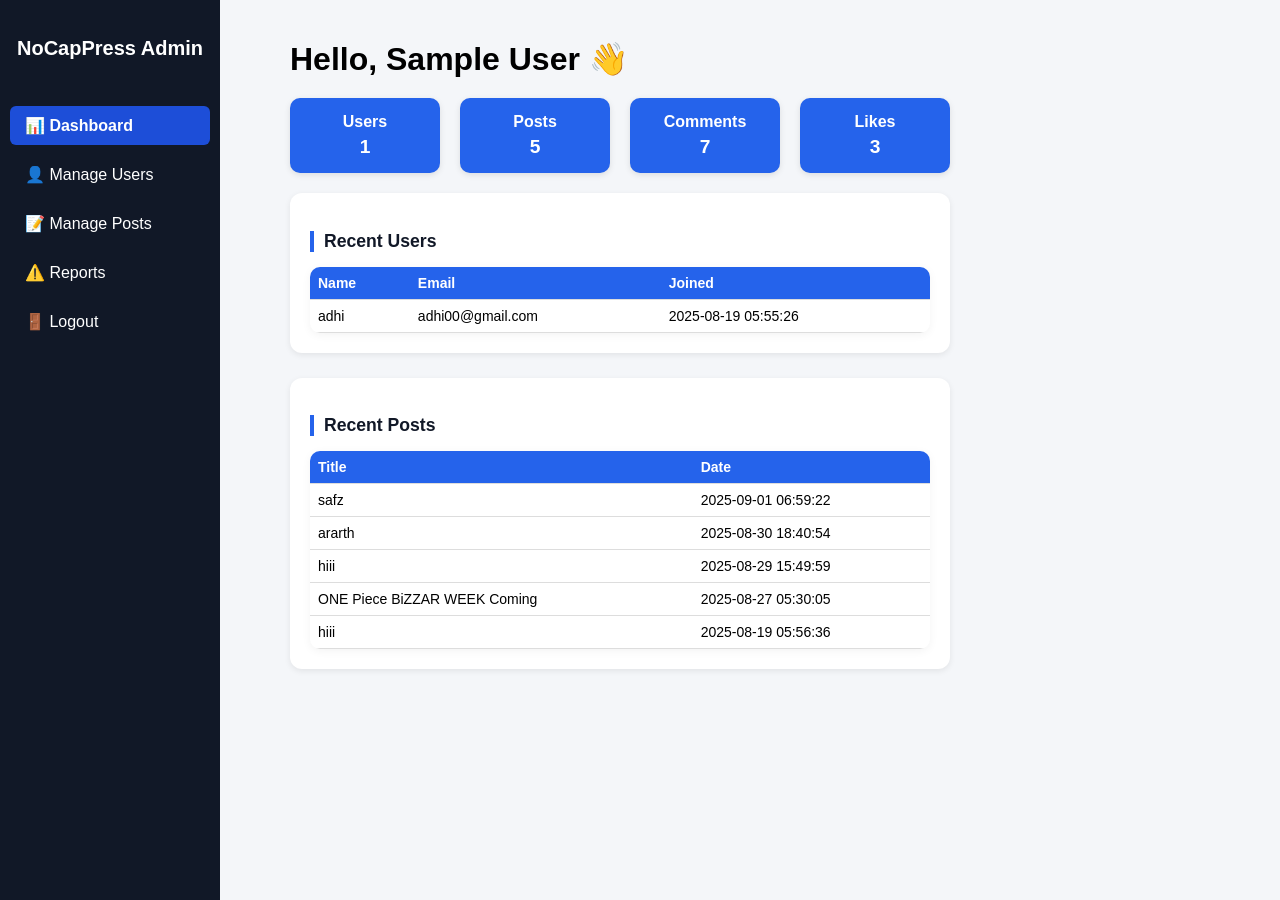
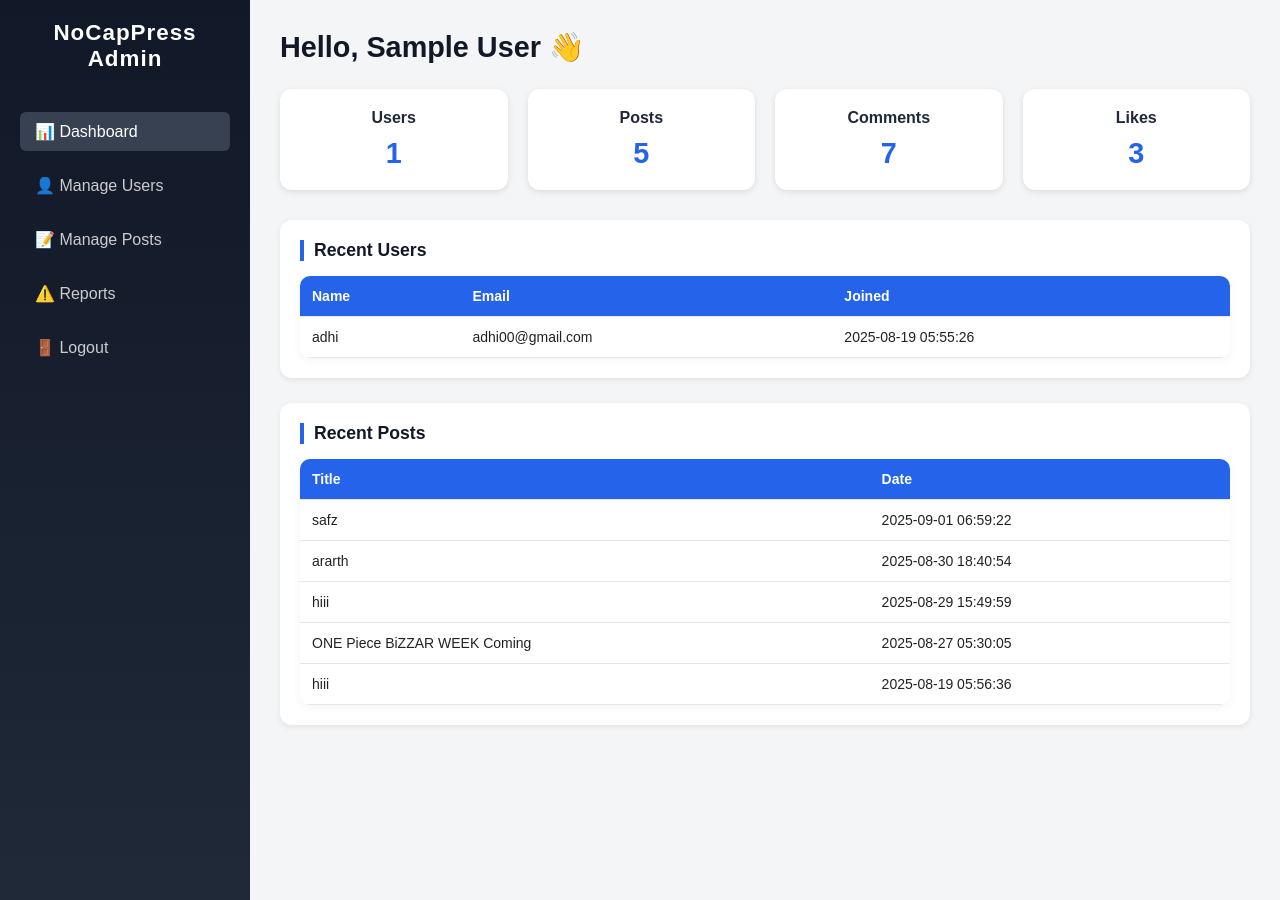
Before and after one commit to adithyantt/BLOG, a PHP site: page /admin/admin_dashboard.php in a window 1280 px wide. Run offline with PHP 8.4, Linux system fonts and the light colour scheme; the visitor is signed in with stand-in values (Sample User, id 1); data comes from the database, SQL or seed files in the repository.

Commit message:
Update admin_style.css

```diff
--- a/admin/admin_style.css
+++ b/admin/admin_style.css
@@ -1,118 +1,194 @@
-body {
+/* General Reset */
+* {
   margin: 0;
-  font-family: Arial, sans-serif;
+  padding: 0;
+  box-sizing: border-box;
+  font-family: "Poppins", sans-serif;
+}
+
+/* Layout Wrapper */
+.admin-container {
   display: flex;
-  background: #f4f6f9;
+  min-height: 100vh;
+  background-color: #f4f5f7;
+  color: #222;
 }
 
 /* Sidebar */
 .sidebar {
-  width: 220px;
-  background: #111827;
+  width: 250px;
+  background: linear-gradient(180deg, #111827, #1f2937);
   color: #fff;
-  height: 100vh;
-  padding: 20px 0; /* reduced padding top */
-  position: fixed;
   display: flex;
   flex-direction: column;
-  align-items: center;
+  padding: 20px;
+  position: fixed;
+  top: 0;
+  bottom: 0;
+  left: 0;
 }
 
 .sidebar h2 {
-  margin-bottom: 20px;
-  font-size: 20px;
   text-align: center;
+  margin-bottom: 25px;
+  font-size: 1.4rem;
+  color: #fff;
+  letter-spacing: 1px;
 }
 
 .sidebar ul {
   list-style: none;
-  padding: 0;
-  width: 100%;
 }
 
 .sidebar ul li {
-  margin: 10px 0;
+  margin: 15px 0;
 }
 
 .sidebar ul li a {
-  color: #fff;
   text-decoration: none;
+  color: #ccc;
+  font-size: 1rem;
   display: block;
   padding: 10px 15px;
   border-radius: 6px;
-  margin: 0 10px;
-  transition: background 0.2s;
+  transition: all 0.3s ease;
 }
 
-/* Highlight on hover */
-.sidebar ul li a:hover {
-  background: #2563eb;
-}
-
-/* Highlight active page */
+.sidebar ul li a:hover,
 .sidebar ul li a.active {
-  background: #1d4ed8;
-  font-weight: bold;
+  background-color: #374151;
+  color: #fff;
 }
 
 /* Main Content */
 .main-content {
-  margin-left: 240px; /* match sidebar width */
-  padding: 40px 50px; /* more padding inside */
-  flex: 5;
-  max-width: calc(100% - 240px);
+  flex-grow: 1;
+  margin-left: 250px;
+  padding: 30px;
 }
 
-header h1 {
-  margin: 0 0 20px 0;
+.main-content header h1 {
+  font-size: 1.8rem;
+  margin-bottom: 25px;
+  color: #111827;
 }
 
-/* Stats Cards */
+/* Stats Section */
 .stats {
   display: grid;
-  grid-template-columns: repeat(4, 1fr);
+  grid-template-columns: repeat(auto-fit, minmax(200px, 1fr));
   gap: 20px;
+  margin-bottom: 30px;
 }
 
-.card {
+.stats .card {
   background: #fff;
   padding: 20px;
-  border-radius: 10px;
+  border-radius: 12px;
   text-align: center;
-  font-size: 18px;
-  box-shadow: 0 2px 6px rgba(0,0,0,0.1);
+  box-shadow: 0 2px 6px rgba(0, 0, 0, 0.1);
+  font-weight: 600;
+  color: #1f2937;
+  transition: transform 0.2s ease, box-shadow 0.3s ease;
 }
 
-.card span {
-  display: block;
-  font-size: 22px;
-  margin-top: 10px;
-  font-weight: bold;
+.stats .card:hover {
+  transform: translateY(-4px);
+  box-shadow: 0 4px 12px rgba(0, 0, 0, 0.15);
 }
 
-/* Recent Sections */
+.stats .card span {
+  display: block;
+  font-size: 1.8rem;
+  font-weight: bold;
+  color: #2563eb;
+  margin-top: 10px;
+}
+
+/* Recent Activity Section */
 .recent {
-  display: flex;
-  gap: 20px;
-  margin-top: 30px;
+  display: grid;
+  grid-template-columns: repeat(auto-fit, minmax(400px, 1fr));
+  gap: 25px;
 }
 
 .recent-box {
   background: #fff;
-  flex: 1;
+  border-radius: 12px;
   padding: 20px;
-  border-radius: 10px;
-  box-shadow: 0 2px 6px rgba(0,0,0,0.1);
+  box-shadow: 0 2px 6px rgba(0, 0, 0, 0.08);
+  overflow-x: auto;
 }
 
-.recent-box table {
+.recent-box h3 {
+  margin-bottom: 15px;
+  color: #111827;
+  border-left: 4px solid #2563eb;
+  padding-left: 10px;
+}
+
+/* Tables */
+table {
   width: 100%;
   border-collapse: collapse;
+  text-align: left;
+  font-size: 0.95rem;
 }
 
-.recent-box table th,
-.recent-box table td {
-  border-bottom: 1px solid #ddd;
-  padding: 8px;
-  text-align: left;
+th,
+td {
+  padding: 12px 10px;
+  border-bottom: 1px solid #e5e7eb;
+  white-space: nowrap;
+  text-overflow: ellipsis;
+  overflow: hidden;
+  max-width: 250px;
 }
+
+th {
+  background-color: #f9fafb;
+  font-weight: 600;
+  color: #374151;
+}
+
+tr:hover {
+  background-color: #f3f4f6;
+}
+
+/* Responsive */
+@media (max-width: 900px) {
+  .sidebar {
+    width: 200px;
+  }
+
+  .main-content {
+    margin-left: 200px;
+  }
+
+  table {
+    font-size: 0.85rem;
+  }
+}
+
+@media (max-width: 700px) {
+  .sidebar {
+    position: relative;
+    width: 100%;
+    flex-direction: row;
+    justify-content: space-around;
+  }
+
+  .sidebar ul {
+    display: flex;
+    flex-wrap: wrap;
+  }
+
+  .main-content {
+    margin-left: 0;
+    padding: 20px;
+  }
+
+  .recent {
+    grid-template-columns: 1fr;
+  }
+}
```
